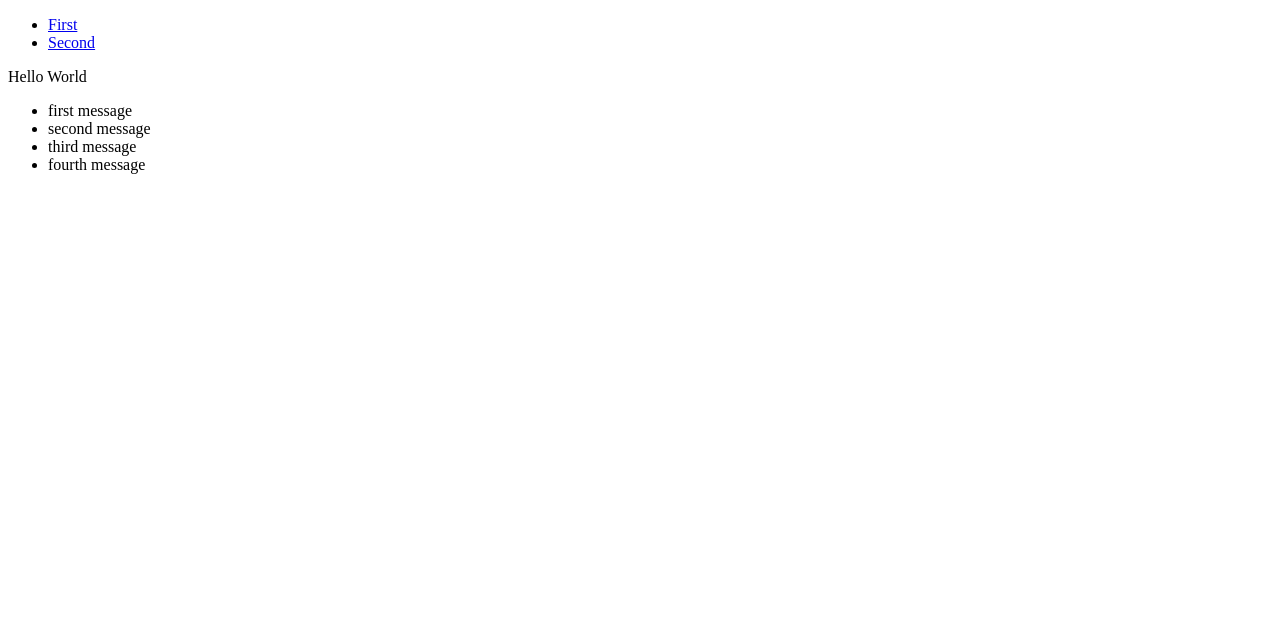
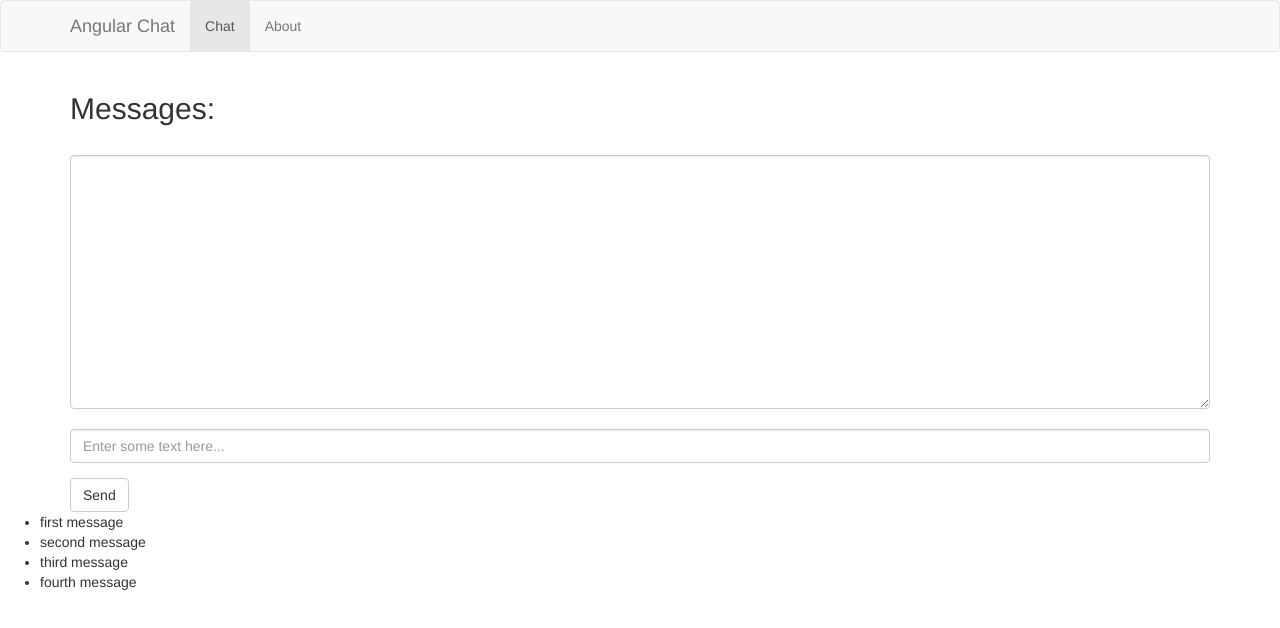
Before and after one commit to Yuriy-Lozynskyy/AngularJS, a website: page src/app/index.html in a window 1280 px wide. Drawn offline with nearby package versions, Linux system fonts and the light colour scheme; some packages are replaced by stand-ins of ours.

Commit message:
Created Bootstrap form in first.html, created navigation menu

```diff
--- a/src/app/components/first/FirstController.js
+++ b/src/app/components/first/FirstController.js
@@ -1,12 +1,9 @@
 angular.module("simpleChatApplication").controller("FirstController",FirstController);
 function FirstController($scope){
-  $scope.greetings="Hello World";
-
   function test(){
     for(var i=0;i<10;i++){
       console.log(i);
     }
-    console.log($scope.greetings);
   }
   test();
   $scope.messages=['first message', 'second message', 'third message', 'fourth message'];
--- a/src/app/components/first/first.html
+++ b/src/app/components/first/first.html
@@ -1,4 +1,17 @@
-<div>{{greetings}}</div>
+<!--Messages Form-->
+
+  <div class="container">
+    <h2>Messages:</h2>
+      <form role="form">
+         <div class="form-group">
+             <label for="textarea"></label>
+             <textarea class="form-control" rows="12"  ui-view ></textarea>
+             <label for="text"></label>
+             <input type="text" class="form-control" placeholder="Enter some text here..."></div>
+             <button type="submit" class="btn btn-default">Send</button>
+      </form>
+  </div>
+
   <div>
     <ul>
       <li ng-repeat="message in messages">
--- a/src/app/index.html
+++ b/src/app/index.html
@@ -2,16 +2,28 @@
 <html ng-app="simpleChatApplication">
 <head>
   <title>My first angular application</title>
-
+  <!--Bootstrap from CDN-->
+  <meta name="viewport" content="width=device-width, initial-scale=1">
+  <link rel="stylesheet" href="http://maxcdn.bootstrapcdn.com/bootstrap/3.3.6/css/bootstrap.min.css">
+  <script src="https://ajax.googleapis.com/ajax/libs/jquery/1.12.0/jquery.min.js"></script>
+  <script src="http://maxcdn.bootstrapcdn.com/bootstrap/3.3.6/js/bootstrap.min.js"></script>
 </head>
 
 <body>
-<div>
-  <ul>
-    <li><a href="#" ui-sref="first">First</a></li>
-    <li><a href="#" ui-sref="second">Second</a></li>
-  </ul>
-</div>
+
+    <!--Navigation menu-->
+
+    <nav class="navbar navbar-default">
+      <div class="container">
+        <div class="navbar-header">
+          <a class="navbar-brand" href="#" ui-sref="first">Angular Chat</a>
+        </div>
+            <ul class="nav navbar-nav">
+              <li class="active" style:"font-size:25px;"><a href="#" ui-sref="first">Chat</a></li>
+              <li><a href="#" ui-sref="second">About</a></li>
+            </ul>
+        </div>
+    </nav>
 
 <div ui-view></div>
 
--- a/src/app/index.route.js
+++ b/src/app/index.route.js
@@ -7,7 +7,7 @@ function routerConfig($stateProvider){
        controller: 'FirstController'
      })
      .state('second', {
-       url: '/second',
+       url: '/about',
        templateUrl: './components/second/second.html',
        controller: 'SecondController'
      })
```
Lines whose indentation alone changed are shown as unchanged.
